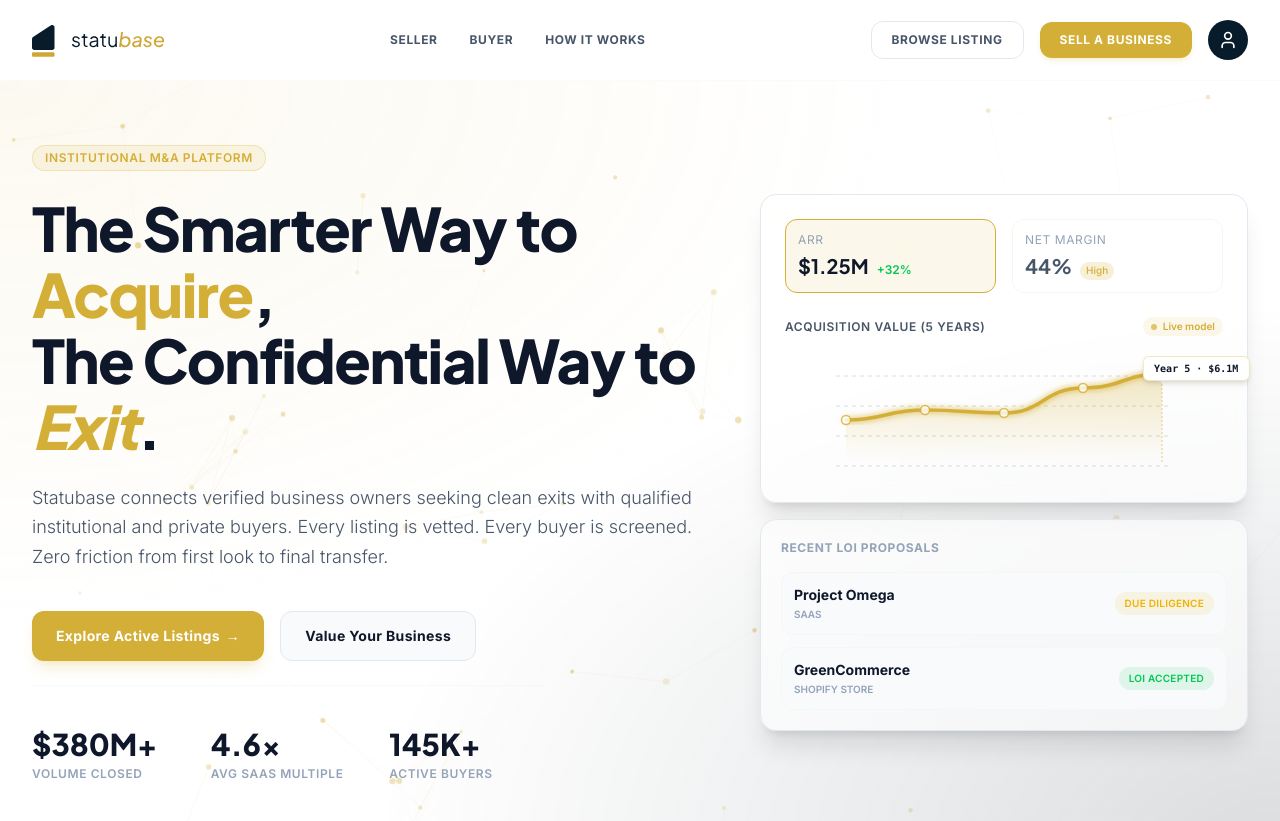
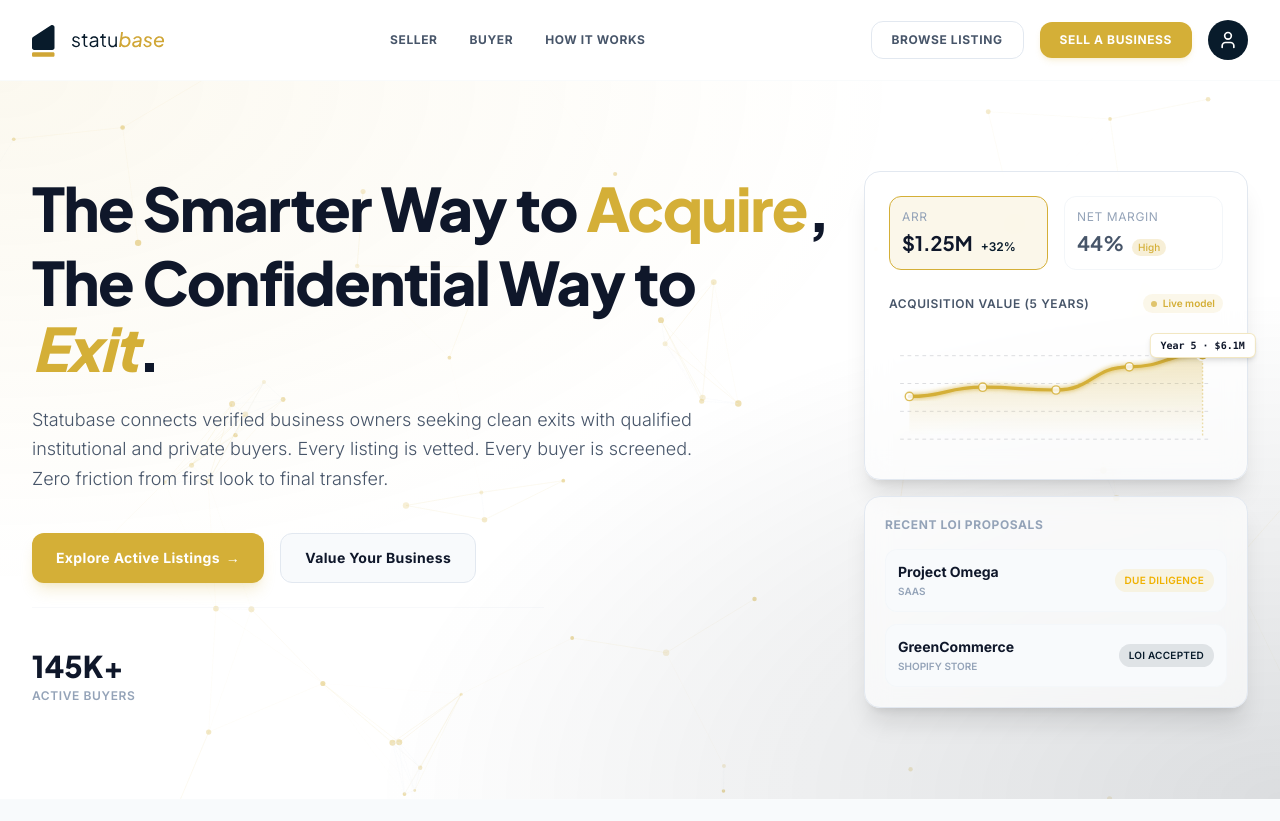
Before and after one commit to devyn-labs/Statubase-frontend, a Next.js app: page / in a window 1280 px wide. Shown: the top 821 px of the page. Built offline with nearby package versions, Linux system fonts and the light colour scheme.

Commit message:
Remove M&A badge, force title to two lines, change green values in cards to navy blue, and remove first two stats

```diff
--- a/src/app/page.tsx
+++ b/src/app/page.tsx
@@ -76,13 +76,10 @@ export default function Home() {
         <div className="max-w-7xl mx-auto px-6 lg:px-8 w-full py-16 relative z-10">
           <div className="grid grid-cols-1 lg:grid-cols-12 gap-12 lg:gap-8 items-center">
             {/* Left Content */}
-            <div className="lg:col-span-7 space-y-6 text-left reveal-element opacity-0 translate-y-8 transition-all duration-700 ease-out">
-              <span className="inline-flex items-center px-3 py-1 rounded-full bg-accent-primary/10 border border-accent-primary/25 text-accent-primary text-xs font-semibold uppercase tracking-wider">
-                Institutional M&A Platform
-              </span>
+            <div className="lg:col-span-8 space-y-6 text-left reveal-element opacity-0 translate-y-8 transition-all duration-700 ease-out">
               <h1 className="text-4xl sm:text-5xl lg:text-6xl font-extrabold font-display leading-[1.1] text-text-primary tracking-tight">
-                The Smarter Way to <span className="text-accent-primary">Acquire</span>,<br />
-                The Confidential Way to <span className="text-accent-primary italic">Exit</span>.
+                <span className="block">The Smarter Way to <span className="text-accent-primary">Acquire</span>,</span>
+                <span className="block mt-1 sm:mt-2">The Confidential Way to <span className="text-accent-primary italic">Exit</span>.</span>
               </h1>
               <p className="text-base sm:text-lg text-text-secondary font-light max-w-2xl leading-relaxed">
                 Statubase connects verified business owners seeking clean exits with qualified institutional and private buyers. Every listing is vetted. Every buyer is screened. Zero friction from first look to final transfer.
@@ -103,23 +100,7 @@ export default function Home() {
               </div>
 
               {/* Quick Stats */}
-              <div className="grid grid-cols-3 gap-6 pt-10 border-t border-border-color/25 max-w-lg">
-                <div>
-                  <div className="text-2xl sm:text-3xl font-extrabold font-display text-text-primary">
-                    $380M+
-                  </div>
-                  <div className="text-[10px] sm:text-xs font-semibold text-text-tertiary uppercase tracking-wider mt-1">
-                    Volume Closed
-                  </div>
-                </div>
-                <div>
-                  <div className="text-2xl sm:text-3xl font-extrabold font-display text-text-primary">
-                    4.6x
-                  </div>
-                  <div className="text-[10px] sm:text-xs font-semibold text-text-tertiary uppercase tracking-wider mt-1">
-                    Avg SaaS Multiple
-                  </div>
-                </div>
+              <div className="pt-10 border-t border-border-color/25 max-w-lg">
                 <div>
                   <div className="text-2xl sm:text-3xl font-extrabold font-display text-text-primary">
                     145K+
@@ -132,7 +113,7 @@ export default function Home() {
             </div>
 
             {/* Right Visual (Interactive Dashboard mockup) */}
-            <div className="lg:col-span-5 w-full reveal-element opacity-0 translate-y-8 transition-all duration-700 ease-out delay-100">
+            <div className="lg:col-span-4 w-full reveal-element opacity-0 translate-y-8 transition-all duration-700 ease-out delay-100">
               <div className="flex flex-col gap-4">
                 {/* Embedded Interactive Chart Component */}
                 <InteractiveChart />
@@ -158,7 +139,7 @@ export default function Home() {
                         <div className="text-sm font-bold text-text-primary">GreenCommerce</div>
                         <div className="text-[10px] text-text-tertiary font-semibold uppercase mt-0.5">Shopify Store</div>
                       </div>
-                      <span className="px-2.5 py-1 rounded-full bg-green-500/10 text-green-500 font-semibold text-[10px] tracking-wide uppercase">
+                      <span className="px-2.5 py-1 rounded-full bg-[#081B2B]/10 text-[#081B2B] font-semibold text-[10px] tracking-wide uppercase">
                         LOI Accepted
                       </span>
                     </div>
--- a/src/components/InteractiveChart.tsx
+++ b/src/components/InteractiveChart.tsx
@@ -72,7 +72,7 @@ export const InteractiveChart: React.FC = () => {
           <span className="text-xs uppercase tracking-wider text-text-tertiary">ARR</span>
           <div className="flex items-baseline gap-2 mt-1">
             <span className="text-xl font-bold font-display">$1.25M</span>
-            <span className="text-xs text-green-500 font-semibold">+32%</span>
+            <span className="text-xs text-[#081B2B] font-semibold">+32%</span>
           </div>
         </button>
 
```
